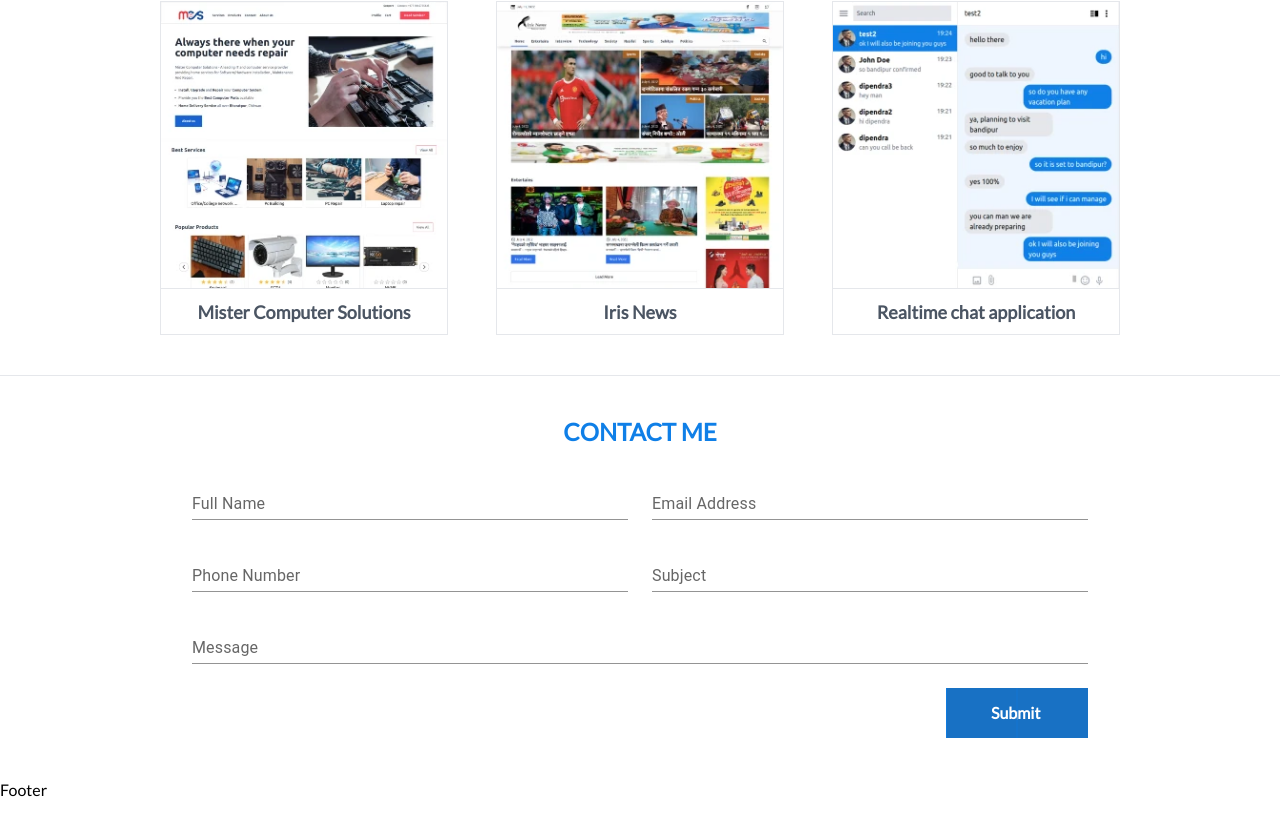
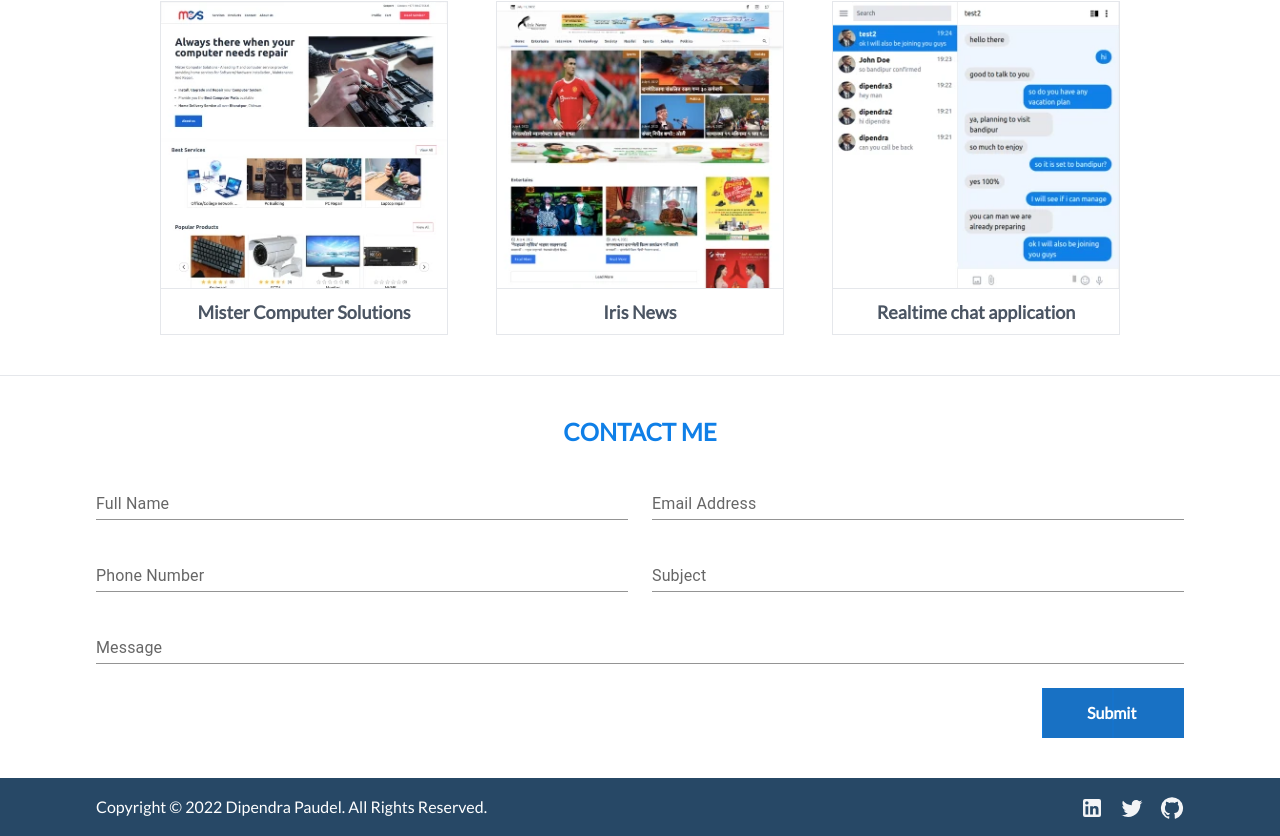
Before and after one commit to Dipendra-Paudel/my-portfolio, a Next.js app: page / in a window 1280 px wide. Shown: the part 1502-2338 px from the top of the page. Before the commit the page ends 2304 px from the top, so only its background shows below. Built offline with nearby package versions, Linux system fonts and the light colour scheme; no server answers; a web font is replaced by a local one.

Commit message:
contact and footer updated

```diff
--- a/components/ui/ContactForm.jsx
+++ b/components/ui/ContactForm.jsx
@@ -125,7 +125,7 @@ const ContactForm = () => {
   };
 
   return (
-    <div className="max-w-4xl mx-auto">
+    <div>
       <form onSubmit={handleSubmit}>
         <div className="grid sm:grid-cols-2 gap-6">
           {fields.map((field, index) => {
--- a/components/ui/Footer.jsx
+++ b/components/ui/Footer.jsx
@@ -1,7 +1,16 @@
+import SocialMediaIcons from "../utils/SocialMediaIcons";
+
 const Footer = () => {
   return (
-    <div>
-      <div>Footer</div>
+    <div className="bg-dark text-white px-6 md:px-10 lg:px-20 xl:px-24 py-4 text-center">
+      <div className="max-w-7xl mx-auto">
+        <div className="flex justify-between items-center">
+          <div>Copyright © 2022 Dipendra Paudel. All Rights Reserved.</div>
+          <div>
+            <SocialMediaIcons classes="flex space-x-4" footer={true} />
+          </div>
+        </div>
+      </div>
     </div>
   );
 };
--- a/components/ui/ImageSkillAnimation.jsx
+++ b/components/ui/ImageSkillAnimation.jsx
@@ -1,5 +1,4 @@
 import React from "react";
-import Image from "next/image";
 import SocialMediaIcons from "../utils/SocialMediaIcons";
 import ImageSplitAnimation from "./ImageSplitAnimation";
 
--- a/components/utils/SocialMediaIcons.jsx
+++ b/components/utils/SocialMediaIcons.jsx
@@ -4,11 +4,11 @@ import LinkedInIcon from "@mui/icons-material/LinkedIn";
 import GitHubIcon from "@mui/icons-material/GitHub";
 
 const socialMediaIcons = [
-  // {
-  //   url: "https://www.linkedin.com/in/dipendra-paudel-70342917b",
-  //   icon: <LinkedInIcon className="social-icon" />,
-  //   label: "Linkedin",
-  // },
+  {
+    url: "https://www.linkedin.com/in/dipendra-paudel-750267249/",
+    icon: <LinkedInIcon className="social-icon" />,
+    label: "Linkedin",
+  },
   {
     url: "https://twitter.com/dip_endrapaudel",
     icon: <TwitterIcon className="social-icon" />,
@@ -21,9 +21,9 @@ const socialMediaIcons = [
   },
 ];
 
-const SocialMediaIcons = ({ classes = "flex space-x-2" }) => {
+const SocialMediaIcons = ({ classes = "flex space-x-2", footer }) => {
   return (
-    <div className={`${classes} text-gray-600`}>
+    <div className={`${classes} ${footer ? "" : "text-gray-600"}`}>
       {socialMediaIcons.map((socialMedia, index) => {
         const { url, icon, label } = socialMedia;
         return (
@@ -33,7 +33,7 @@ const SocialMediaIcons = ({ classes = "flex space-x-2" }) => {
             target="_blank"
             rel="noreferrer"
             aria-label={label}
-            className="hover:text-primary"
+            className={footer ? "text-gray-100" : "hover:text-primary"}
           >
             {icon}
           </a>
--- a/tailwind.config.js
+++ b/tailwind.config.js
@@ -11,6 +11,7 @@ module.exports = {
         secondary: "#e71111",
         darkSecondary: "#c42020",
         darkColor: "#1a1a1a",
+        dark: "#274866"
       },
       width: {
         92: "23rem",
```
